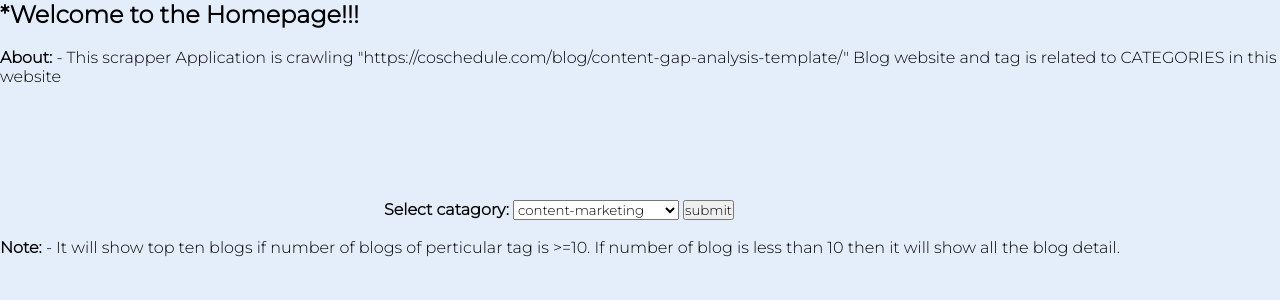
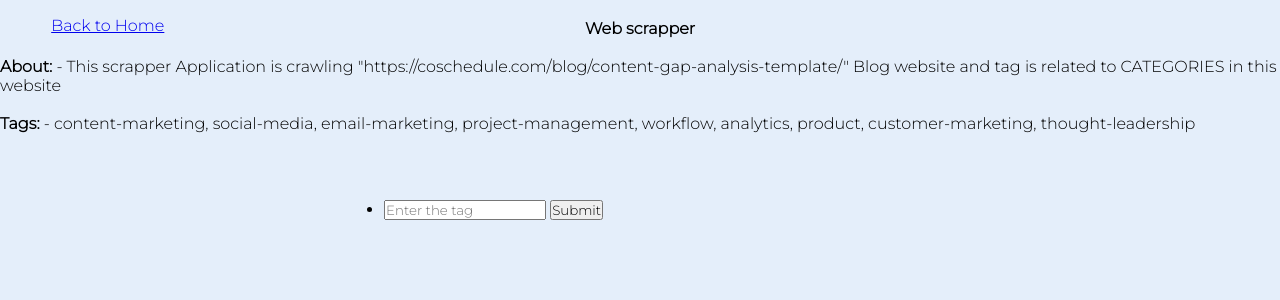
Before and after one commit to Anshumanchaursiya/web_scrapper_application, a Django app: page / in a window 1280 px wide. Shown: the top 300 px of the page. Run offline with Django 3.2, Linux system fonts and the light colour scheme; some libraries are stand-ins or nearby versions.

Commit message:
update base.html and settings.py

```diff
--- a/requirements.txt
+++ b/requirements.txt
@@ -7,6 +7,7 @@ chardet==3.0.4
 distlib==0.3.0
 dj-database-url==0.5.0
 Django==3.0.7
+django-heroku==0.3.1
 filelock==3.0.12
 gunicorn==20.0.4
 idna==2.9
@@ -14,6 +15,7 @@ importlib-metadata==1.6.1
 importlib-resources==1.5.0
 lxml==4.5.1
 pipenv==2020.6.2
+psycopg2==2.7.5
 pytz==2020.1
 requests==2.23.0
 six==1.15.0
--- a/templates/base.html
+++ b/templates/base.html
@@ -8,44 +8,43 @@
     <script src="https://kit.fontawesome.com/b99e675b6e.js" ></script>
 </head>
 <body>
-	<h2>*Welcome to the Homepage!!!</h2>
+	<div class="back_to_home">
+    <a href="{% url 'base' %}" class="btn btn-danger">Back to Home</a>
+    </div>
+    <br>
+	<center><h4>Web scrapper</h4></center>
 	<br>
 	<div class="Homepage">
 		<b> About:</b>
 		 - This scrapper Application is crawling "https://coschedule.com/blog/content-gap-analysis-template/" Blog website and tag is related to CATEGORIES in this website
-
-
-
+		<br>
+		<br>
+		<b>Tags:</b>
+		 -	content-marketing,
+    		social-media,
+    		email-marketing,
+    		project-management,
+    		workflow,
+    		analytics,
+    		product,
+    		customer-marketing,
+    		thought-leadership
 		<center>
 
 			<br>
 			<br>
 			<br>
-			<div class='wrapper'>
-	    		<form method="post" action="{% url 'blog_list' %}">{% csrf_token %}
-	    		<label><b>Select catagory: </b><select list="browsers" type="text" name="myvalue">
-		    		<div class="dropdown">
-			    		<option>content-marketing</option>
-			    		<option>social-media</option>
-			    		<option>email-marketing</option>
-			    		<option>project-management</option>
-			    		<option>workflow</option>
-			    		<option>analytics</option>
-			    		<option>product</option>
-			    		<option>customer-marketing</option>
-			    		<option>thought-leadership</option>
-			    	</div>
-		    		</select>
-
-	    		</label>
+			<ul class='wrapper'>
+		    	<li id="search">
+	        		<form method="post" action="{% url 'blog_list' %}">{% csrf_token %}
+	            		<input type="text" name="myvalue" id="myvalue" placeholder="Enter the tag"/>
+	            		<input type="submit" name="submit" id="submit">
+	        		</form>
+	    		</li>
 
 
-	    		<input type="submit" value="submit">
 
-
-    			</form>
-
-    		</div>
+    		</ul>
 
 
 
@@ -56,19 +55,30 @@
 	    	<br>
 	    	<br>
 
-	    <div>
-	    	<b> Note:</b>
-	    	 - It will show top ten blogs if number of blogs of perticular tag is >=10. If number of blog is less than 10 then it will show all the blog detail.
-	    </div>
-
 
 
 	</div>
+
+        <div class="">
+            <div class="container">
+                    <script type="text/javascript">
+                    	document.write(list_detail)
+                    </script>
+                    {% for blog in list_detail %}
+                    <br>
+                    <h7> {{blog}}  </h7>
+
+                    {% endfor %}
+
+
+            </div>
+
+        </div>
+
 
 
     <script src="https://cdnjs.cloudflare.com/ajax/libs/popper.js/1.12.9/umd/popper.min.js" integrity="sha384-ApNbgh9B+Y1QKtv3Rn7W3mgPxhU9K/ScQsAP7hUibX39j7fakFPskvXusvfa0b4Q" crossorigin="anonymous"></script>
     <script src="https://maxcdn.bootstrapcdn.com/bootstrap/4.0.0/js/bootstrap.min.js" integrity="sha384-JZR6Spejh4U02d8jOt6vLEHfe/JQGiRRSQQxSfFWpi1MquVdAyjUar5+76PVCmYl" crossorigin="anonymous"></script>
 
-
 </body>
 </html>
--- a/templates/blog_list.html
+++ b/templates/blog_list.html
@@ -18,15 +18,15 @@
                     <h3 class="text-centre"></h3>
                     <br>
                     <div class="format">
-                    <h8> <b> - ['serial','title','creator','date'] <---Format
 
-                     </b> </h8>
                     </div>
 
                     <div class="container">
+
                     {% for blog in list_detail %}
 
                     <h7>  -  {{blog}} </h7>
+
                     <hr>
                     {% endfor %}
 
--- a/web_scrapper_application/views.py
+++ b/web_scrapper_application/views.py
@@ -60,6 +60,6 @@ def blog_list(request):
 
 		list_detail = [list(a) for a in zip(serial_num,list_title, list_creator,list_data)]
 	else:
-		list_detail = ['*GO BACK TO THE HOMEPAGE AND PLEASE INPUT THE CORRECT TAG*']
+		list_detail = ['PLEASE INPUT THE CORRECT TAG']
 
-	return render(request,'blog_list.html',{'list_detail':list_detail})
+	return render(request,'base.html',{'list_detail':list_detail})
--- a/web_scrapper_project/settings.py
+++ b/web_scrapper_project/settings.py
@@ -11,7 +11,7 @@ https://docs.djangoproject.com/en/3.0/ref/settings/
 """
 
 import os
-
+import django_heroku
 
 # Build paths inside the project like this: os.path.join(BASE_DIR, ...)
 BASE_DIR = os.path.dirname(os.path.dirname(os.path.abspath(__file__)))
@@ -124,3 +124,5 @@ STATICFILES_DIRS = [
 
 
 STATIC_ROOT = os.path.join(BASE_DIR, 'staticfiles')
+
+django_heroku.settings(locals())
```
